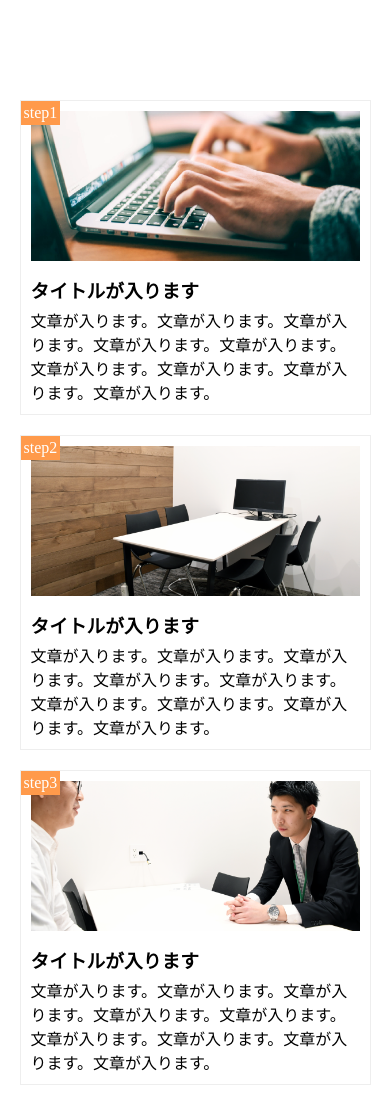
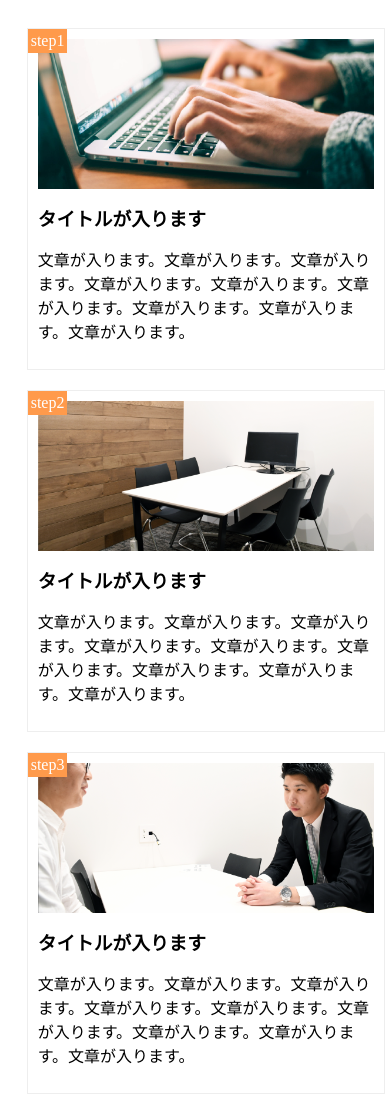
Before and after one commit to nizutaro/git-practice, a plain HTML site: page index.html in a window 390 px wide. Drawn offline with Linux system fonts and the light colour scheme.

Commit message:
fix
レスポンシブとmarginの修正

```diff
--- a/style.css
+++ b/style.css
@@ -1,3 +1,4 @@
+$ cat style.css
 * {
   margin: 0;
   padding: 0;
@@ -66,21 +67,24 @@ main{
   margin: 15px 0 5px;
 }
 
-@media screen and (max-width:425px) {
+@media screen and (max-width:768px) {
   .clearfix {
     width:100%;
     float:none;
+    margin:auto;
   }
 
   .step-box{
     width:90%;
-    margin:20px 0;
+    margin-bottom: 20px;
     left:5%
   }
   .step-box:first-child{
-    margin:50px 0 0 ;
+    margin-top:20px;
   }
   .step-box:last-child{
-    margin:0 0 50px ;
+    /* margin:0 0 50px ; */
+    margin-bottom:50px;
+    /* background-color: powderblue; */
   }
 }
```
